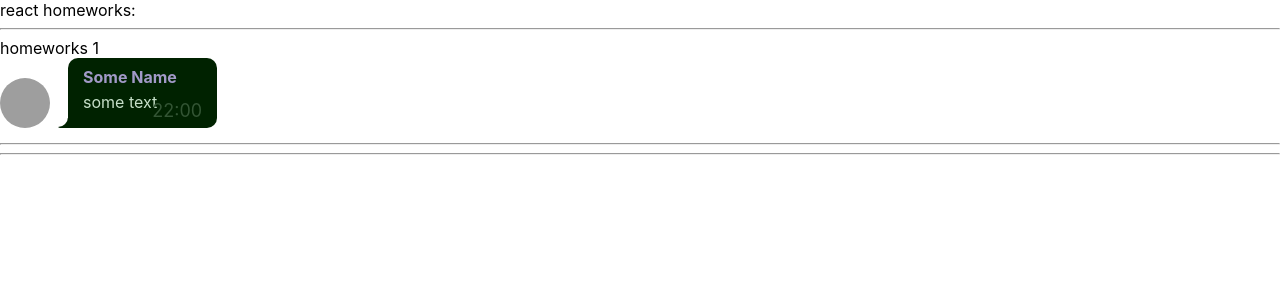
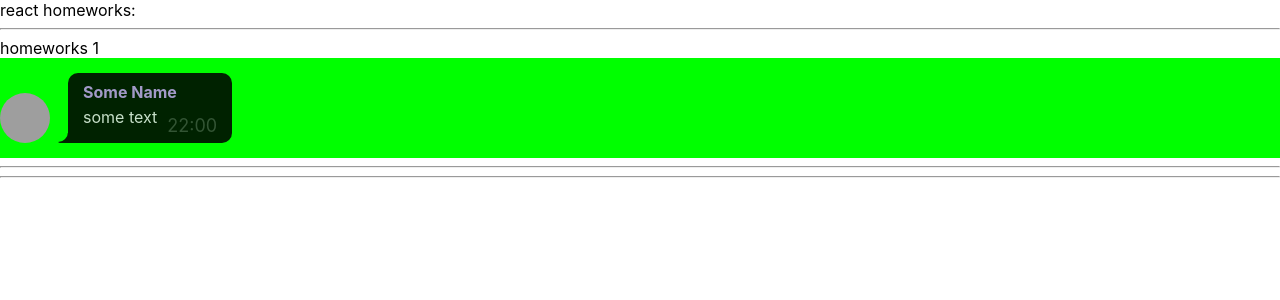
Before and after one commit to AV-html/ignat-tasks, a React (Create React App) app: page / in a window 1280 px wide. Shown: the top 300 px of the page. Built offline with nearby package versions, Linux system fonts and the light colour scheme; grey boxes are pictures that could not be loaded.

Commit message:
add lime background

```diff
--- a/src/p2-homeworks/h1/Message.module.css
+++ b/src/p2-homeworks/h1/Message.module.css
@@ -1,6 +1,8 @@
 .message {
+    padding: 15px 0;
+    background-color: lime;
+
     display: flex;
-    margin-bottom: 15px;
 }
 
 .avatar {
@@ -45,7 +47,7 @@
     width: 20px;
     height: 21px;
     border-radius: 50%;
-    background-color: #fff;
+    background-color: lime;
     position: absolute;
     bottom: 1px;
     left: -20px;
@@ -69,7 +71,7 @@
 
 .text span {
     display: inline-block;
-    padding-right: 50px;
+    padding-right: 65px;
 }
 
 .time {
```
